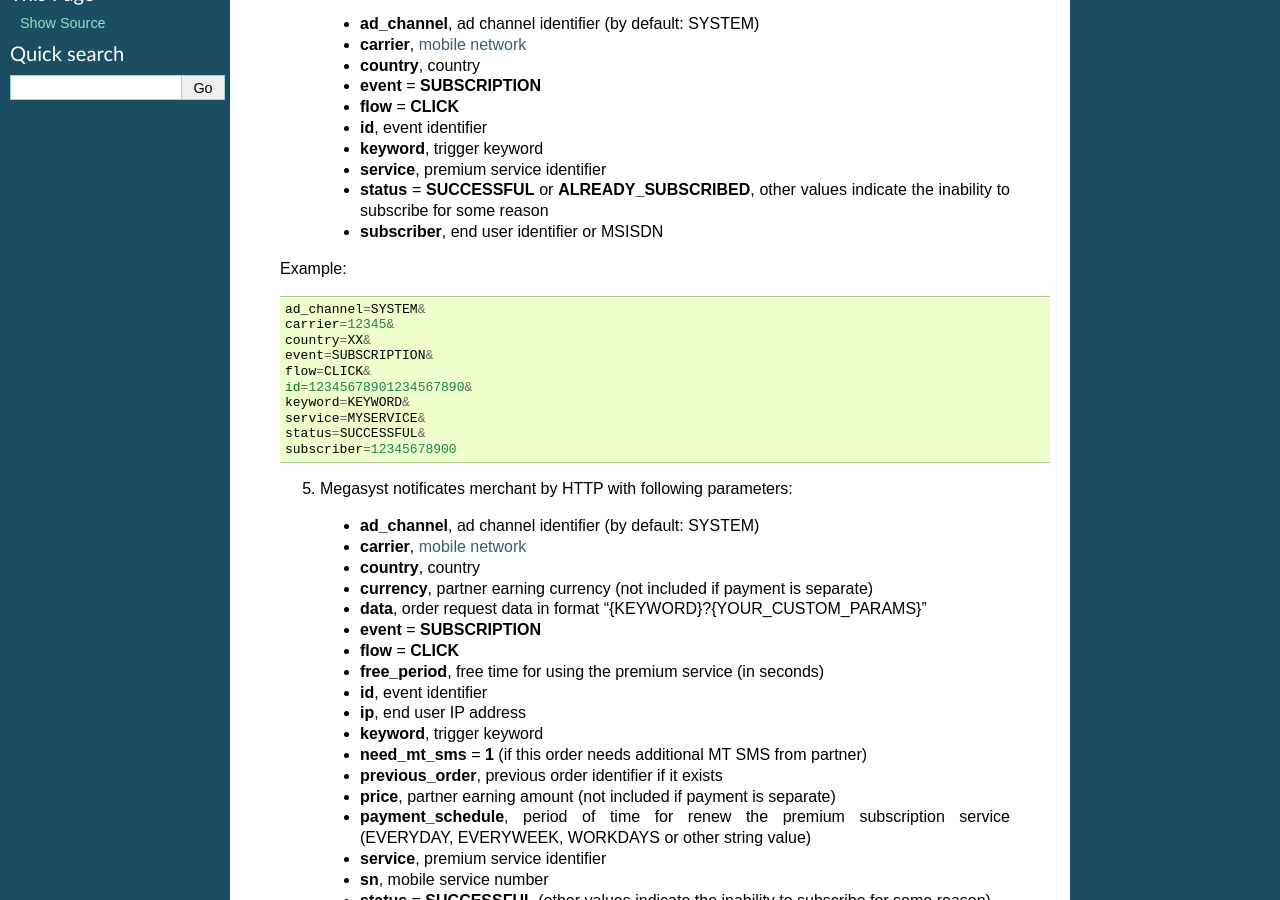
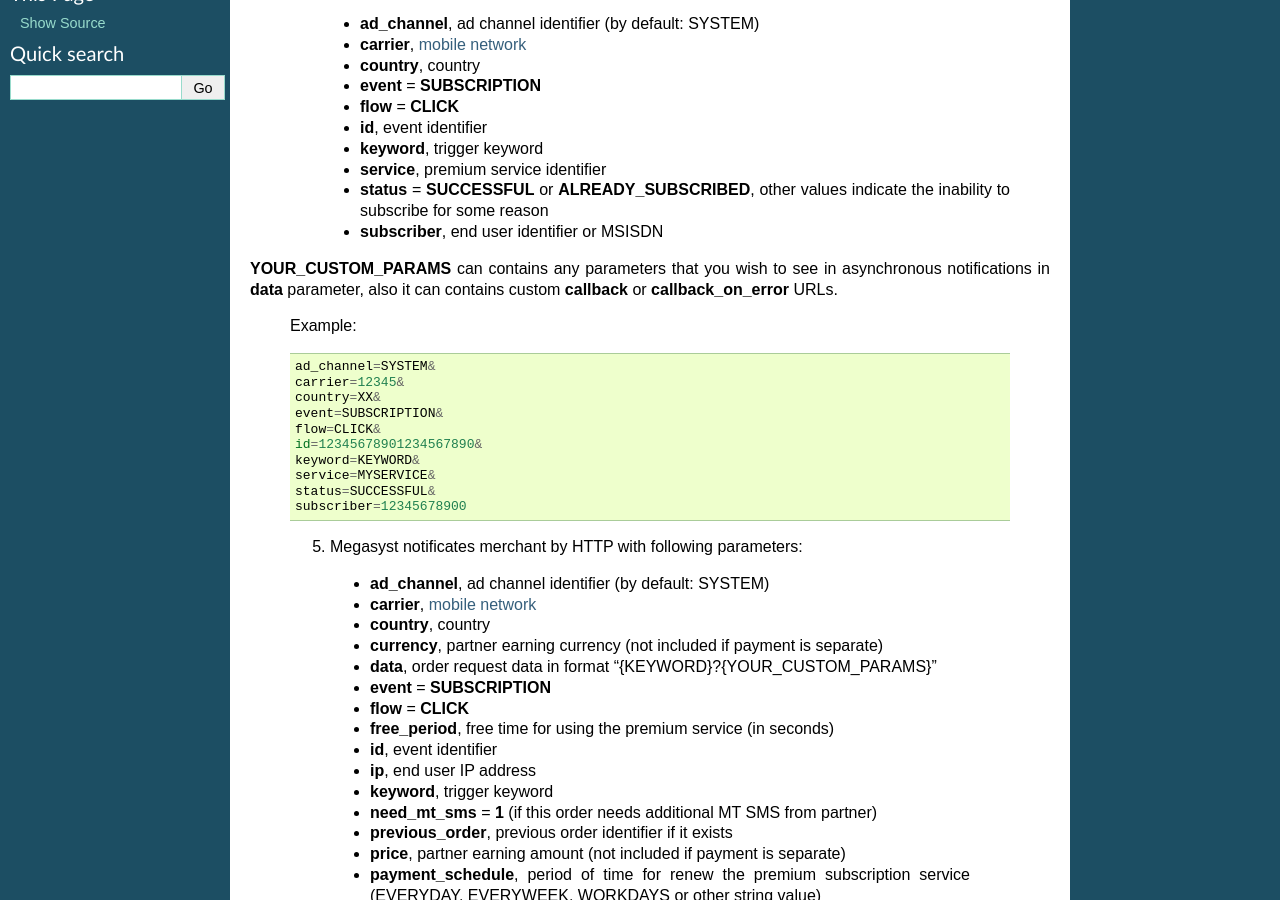
Before and after one commit to megasyst/lab, a Sphinx documentation site: the page built from docs/2_subscription.rst, in a window 1280 px wide and 900 px high, scrolled down 433 px. Built offline with Sphinx 7.4.7, drawn with Linux system fonts in a browser that asks for light colours; some of the changed text lies outside the part shown.

Commit message:
Update 2_subscription.rst

```diff
--- a/docs/2_subscription.rst
+++ b/docs/2_subscription.rst
@@ -30,6 +30,8 @@ Common steps:
     * **service**, premium service identifier
     * **status** = **SUCCESSFUL** or **ALREADY_SUBSCRIBED**, other values indicate the inability to subscribe for some reason
     * **subscriber**, end user identifier or MSISDN
+
+**YOUR_CUSTOM_PARAMS** can contains any parameters that you wish to see in asynchronous notifications in **data** parameter, also it can contains custom **callback** or **callback_on_error** URLs.
 
   Example::
 
@@ -116,6 +118,8 @@ Common steps:
     * **service**, premium service identifier
     * **status** = **SUCCESSFUL** or **ALREADY_SUBSCRIBED**, other values indicate the inability to subscribe for some reason
     * **subscriber**, end user identifier or MSISDN
+
+**YOUR_CUSTOM_PARAMS** can contains any parameters that you wish to see in asynchronous notifications in **data** parameter, also it can contains custom **callback** or **callback_on_error** URLs.
 
   Example::
 
```
